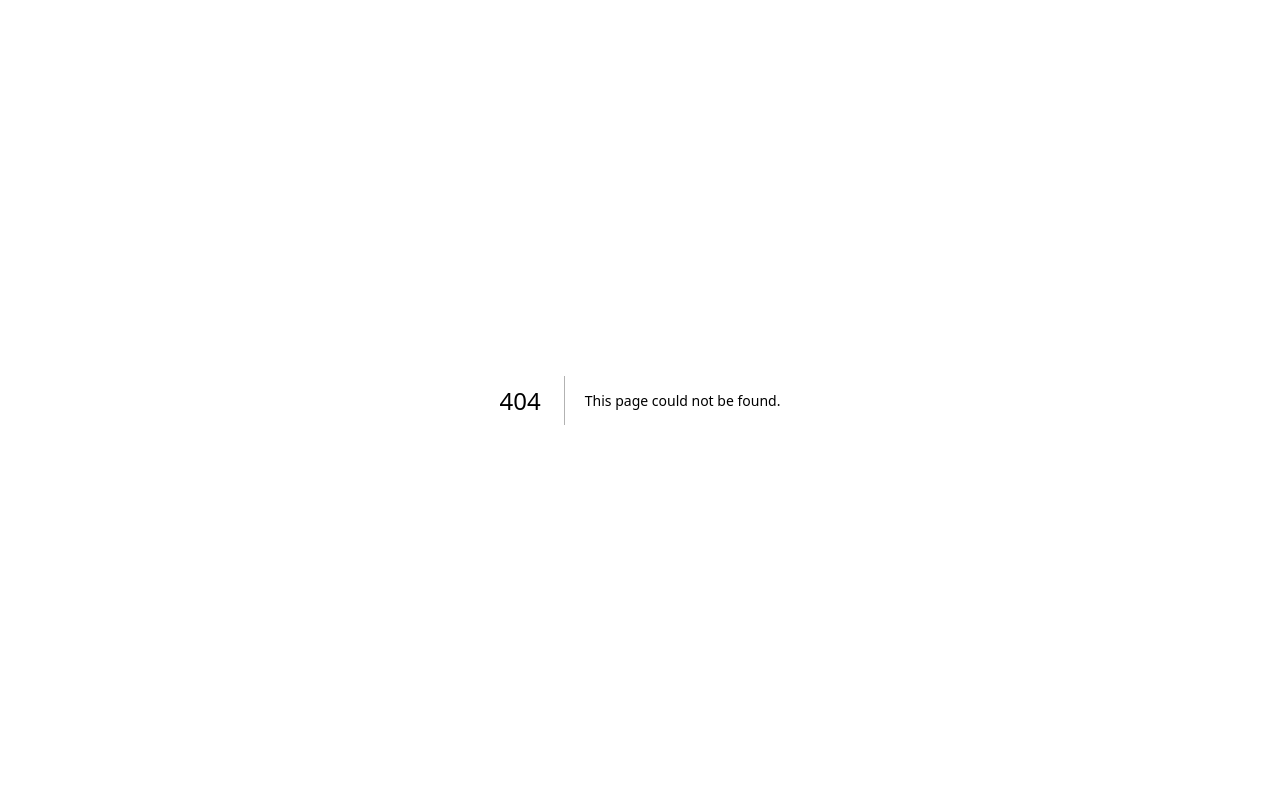
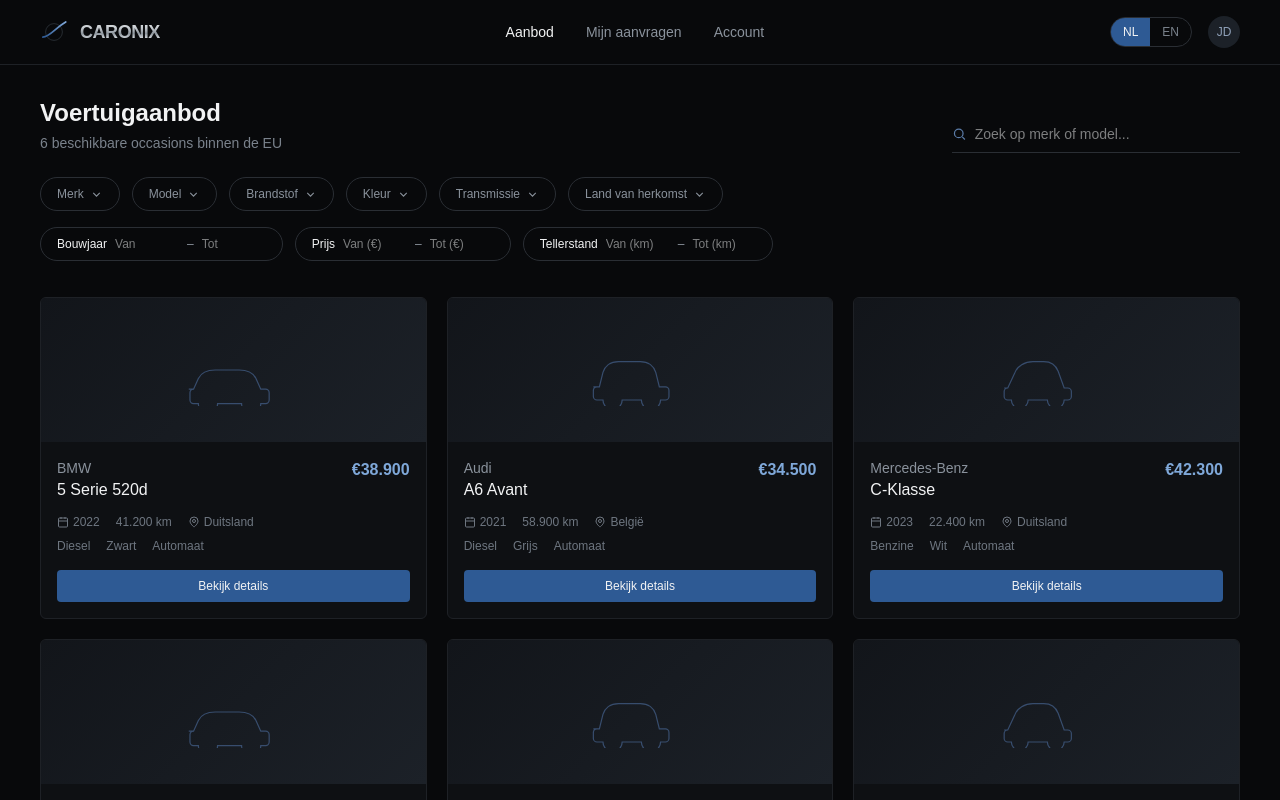
Before and after one commit to caronix-EU/caronix, a Next.js app: page /dashboard in a window 1280 px wide. Before the commit this address had no page. Shown: the top 800 px of the page. Built offline with nearby package versions, Linux system fonts and the light colour scheme.

Commit message:
dashboard toegevoegd

```diff
--- /dev/null
+++ b/app/dashboard/page.tsx
@@ -0,0 +1,220 @@
+"use client";
+
+import { useState } from "react";
+
+const vehicles = [
+  { brand: "BMW", model: "5 Serie 520d", year: 2022, price: "€38.900", country: "Duitsland", km: "41.200 km", fuel: "Diesel", color: "Zwart", transmission: "Automaat" },
+  { brand: "Audi", model: "A6 Avant", year: 2021, price: "€34.500", country: "België", km: "58.900 km", fuel: "Diesel", color: "Grijs", transmission: "Automaat" },
+  { brand: "Mercedes-Benz", model: "C-Klasse", year: 2023, price: "€42.300", country: "Duitsland", km: "22.400 km", fuel: "Benzine", color: "Wit", transmission: "Automaat" },
+  { brand: "Volvo", model: "XC60", year: 2022, price: "€39.700", country: "Zweden", km: "36.100 km", fuel: "Hybride", color: "Blauw", transmission: "Automaat" },
+  { brand: "Škoda", model: "Superb Combi", year: 2021, price: "€27.800", country: "Tsjechië", km: "62.300 km", fuel: "Diesel", color: "Zilver", transmission: "Handgeschakeld" },
+  { brand: "Volkswagen", model: "Passat Variant", year: 2022, price: "€29.900", country: "Duitsland", km: "44.700 km", fuel: "Benzine", color: "Zwart", transmission: "Automaat" },
+];
+
+const carPaths = [
+  "M8 46h4l4-9c2-4 7-7 14-7h20c7 0 12 3 14 7l4 9h4a3 3 0 013 3v6a3 3 0 01-3 3h-4a8 8 0 01-16 0H32a8 8 0 01-16 0h-4a3 3 0 01-3-3v-6a3 3 0 013-3z",
+  "M6 44h5l3-12c1.5-5 6-9 13-9h18c7 0 11.5 4 13 9l3 12h5a3 3 0 013 3v5a3 3 0 01-3 3h-4a8 8 0 01-16 0H30a8 8 0 01-16 0h-5a3 3 0 01-3-3v-5a3 3 0 013-3z",
+  "M10 45h3l6-13c2-5 8-9 15-9h9c6 0 10 3 12 8l5 14h3a3 3 0 013 3v4a3 3 0 01-3 3h-3a7 7 0 01-14 0H30a7 7 0 01-14 0h-3a3 3 0 01-3-3v-4a3 3 0 013-3z",
+];
+
+function SearchIcon() {
+  return (
+    <svg width="16" height="16" viewBox="0 0 24 24" fill="none" stroke="#5B7CA8" strokeWidth={2}>
+      <circle cx="11" cy="11" r="7" />
+      <path d="m21 21-4.3-4.3" />
+    </svg>
+  );
+}
+function CalendarIcon() {
+  return (
+    <svg width="12" height="12" viewBox="0 0 24 24" fill="none" stroke="currentColor" strokeWidth={2}>
+      <rect x="3" y="4" width="18" height="18" rx="2" />
+      <path d="M16 2v4M8 2v4M3 10h18" />
+    </svg>
+  );
+}
+function PinIcon() {
+  return (
+    <svg width="12" height="12" viewBox="0 0 24 24" fill="none" stroke="currentColor" strokeWidth={2}>
+      <path d="M20 10c0 6-8 12-8 12s-8-6-8-12a8 8 0 0 1 16 0Z" />
+      <circle cx="12" cy="10" r="3" />
+    </svg>
+  );
+}
+function ChevronIcon() {
+  return (
+    <svg width="13" height="13" viewBox="0 0 24 24" fill="none" stroke="currentColor" strokeWidth={2}>
+      <path d="m6 9 6 6 6-6" />
+    </svg>
+  );
+}
+
+export default function DashboardPage() {
+  const [lang, setLang] = useState<"NL" | "EN">("NL");
+
+  const chrome: React.CSSProperties = {
+    backgroundImage:
+      "linear-gradient(180deg, #F2F3F4 0%, #C7CCD1 35%, #8C949C 55%, #DADFE3 75%, #A9AFB6 100%)",
+    WebkitBackgroundClip: "text",
+    backgroundClip: "text",
+    color: "transparent",
+    fontFamily: "'Space Grotesk', sans-serif",
+    fontWeight: 700,
+  };
+
+  return (
+    <div className="min-h-screen w-full" style={{ backgroundColor: "#08090B" }}>
+      {/* Navbar */}
+      <div className="flex items-center justify-between px-6 md:px-10 py-4 border-b" style={{ borderColor: "#1E2126" }}>
+        <div className="flex items-center gap-3">
+          <svg width="28" height="28" viewBox="0 0 100 100">
+            <circle cx="50" cy="50" r="30" fill="none" stroke="#3E4750" strokeWidth={2} />
+            <path d="M10 68 C35 68 55 35 92 14" stroke="url(#swoosh)" strokeWidth={6} fill="none" strokeLinecap="round" />
+            <defs>
+              <linearGradient id="swoosh" x1="0" y1="1" x2="1" y2="0">
+                <stop offset="0%" stopColor="#2E5A94" />
+                <stop offset="100%" stopColor="#7FA8D9" />
+              </linearGradient>
+            </defs>
+          </svg>
+          <span className="text-lg tracking-tight" style={chrome}>CARONIX</span>
+        </div>
+
+        <div className="hidden md:flex items-center gap-8 text-sm" style={{ color: "#8A929C" }}>
+          <a href="#" style={{ color: "#F2F3F4" }}>Aanbod</a>
+          <a href="#">Mijn aanvragen</a>
+          <a href="#">Account</a>
+        </div>
+
+        <div className="flex items-center gap-4">
+          <div className="flex rounded-full border overflow-hidden text-xs" style={{ borderColor: "#2A2E34" }}>
+            {(["NL", "EN"] as const).map((l) => (
+              <button
+                key={l}
+                onClick={() => setLang(l)}
+                className="px-3 py-1.5"
+                style={{
+                  backgroundColor: lang === l ? "#2E5A94" : "transparent",
+                  color: lang === l ? "#F2F3F4" : "#7A828C",
+                }}
+              >
+                {l}
+              </button>
+            ))}
+          </div>
+          <div
+            className="w-8 h-8 rounded-full flex items-center justify-center text-xs"
+            style={{ backgroundColor: "#1C2128", color: "#8FA0B8" }}
+          >
+            JD
+          </div>
+        </div>
+      </div>
+
+      {/* Header + filters */}
+      <div className="px-6 md:px-10 py-8">
+        <div className="flex flex-col md:flex-row md:items-end md:justify-between gap-4 mb-6">
+          <div>
+            <h1 className="text-2xl mb-1" style={{ color: "#F2F3F4", fontFamily: "'Space Grotesk', sans-serif", fontWeight: 600 }}>
+              Voertuigaanbod
+            </h1>
+            <p className="text-sm" style={{ color: "#7A828C" }}>
+              {vehicles.length} beschikbare occasions binnen de EU
+            </p>
+          </div>
+
+          <div className="flex items-center gap-2 border-b pb-2 w-full md:w-72" style={{ borderColor: "#2A2E34" }}>
+            <SearchIcon />
+            <input
+              placeholder="Zoek op merk of model..."
+              className="w-full bg-transparent outline-none text-sm"
+              style={{ color: "#F2F3F4" }}
+            />
+          </div>
+        </div>
+
+        {/* Filters regel 1 */}
+        <div className="flex flex-nowrap gap-3 mb-3 overflow-x-auto pb-1">
+          {["Merk", "Model", "Brandstof", "Kleur", "Transmissie", "Land van herkomst"].map((f) => (
+            <button
+              key={f}
+              className="flex items-center gap-1.5 px-4 py-2 rounded-full text-xs border shrink-0"
+              style={{ borderColor: "#2A2E34", color: "#8A929C" }}
+            >
+              {f}
+              <ChevronIcon />
+            </button>
+          ))}
+        </div>
+
+        {/* Filters regel 2: bereiken */}
+        <div className="flex flex-nowrap gap-3 mb-8 overflow-x-auto pb-1">
+          {[
+            { label: "Bouwjaar", from: "Van", to: "Tot" },
+            { label: "Prijs", from: "Van (€)", to: "Tot (€)" },
+            { label: "Tellerstand", from: "Van (km)", to: "Tot (km)" },
+          ].map((f) => (
+            <div
+              key={f.label}
+              className="flex items-center gap-2 px-4 py-2 rounded-full text-xs border shrink-0"
+              style={{ borderColor: "#2A2E34", color: "#8A929C" }}
+            >
+              <span style={{ color: "#F2F3F4" }}>{f.label}</span>
+              <input placeholder={f.from} className="bg-transparent outline-none w-16" style={{ color: "#F2F3F4" }} />
+              <span>–</span>
+              <input placeholder={f.to} className="bg-transparent outline-none w-16" style={{ color: "#F2F3F4" }} />
+            </div>
+          ))}
+        </div>
+
+        {/* Vehicle grid */}
+        <div className="grid grid-cols-1 sm:grid-cols-2 lg:grid-cols-3 gap-5">
+          {vehicles.map((v, i) => (
+            <div
+              key={i}
+              className="rounded-md overflow-hidden border"
+              style={{ backgroundColor: "#0E1013", borderColor: "#1E2126" }}
+            >
+              <div
+                className="h-36 flex items-center justify-center"
+                style={{ background: "linear-gradient(135deg,#12151A,#1C2128)" }}
+              >
+                <svg viewBox="0 0 90 60" className="w-1/2 h-1/2">
+                  <path d={carPaths[i % 3]} fill="none" stroke="#4E6FA0" strokeWidth={1} opacity={0.6} />
+                </svg>
+              </div>
+
+              <div className="p-4">
+                <div className="flex items-start justify-between mb-1">
+                  <div>
+                    <div className="text-sm" style={{ color: "#8A929C" }}>{v.brand}</div>
+                    <div className="text-base" style={{ color: "#F2F3F4" }}>{v.model}</div>
+                  </div>
+                  <div className="text-base" style={{ color: "#7FA8D9", fontWeight: 600 }}>{v.price}</div>
+                </div>
+
+                <div className="flex items-center gap-4 mt-3 text-xs" style={{ color: "#6E7680" }}>
+                  <span className="flex items-center gap-1"><CalendarIcon /> {v.year}</span>
+                  <span>{v.km}</span>
+                  <span className="flex items-center gap-1"><PinIcon /> {v.country}</span>
+                </div>
+                <div className="flex items-center gap-4 mt-2 text-xs" style={{ color: "#6E7680" }}>
+                  <span>{v.fuel}</span>
+                  <span>{v.color}</span>
+                  <span>{v.transmission}</span>
+                </div>
+
+                <button
+                  className="w-full mt-4 py-2 text-xs rounded-sm"
+                  style={{ backgroundColor: "#2E5A94", color: "#F2F3F4" }}
+                >
+                  Bekijk details
+                </button>
+              </div>
+            </div>
+          ))}
+        </div>
+      </div>
+    </div>
+  );
+}
```
